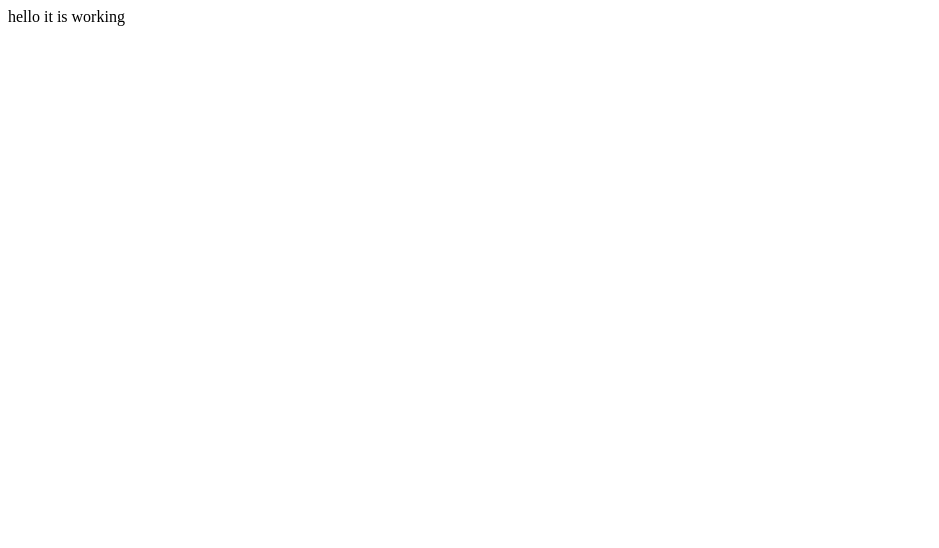
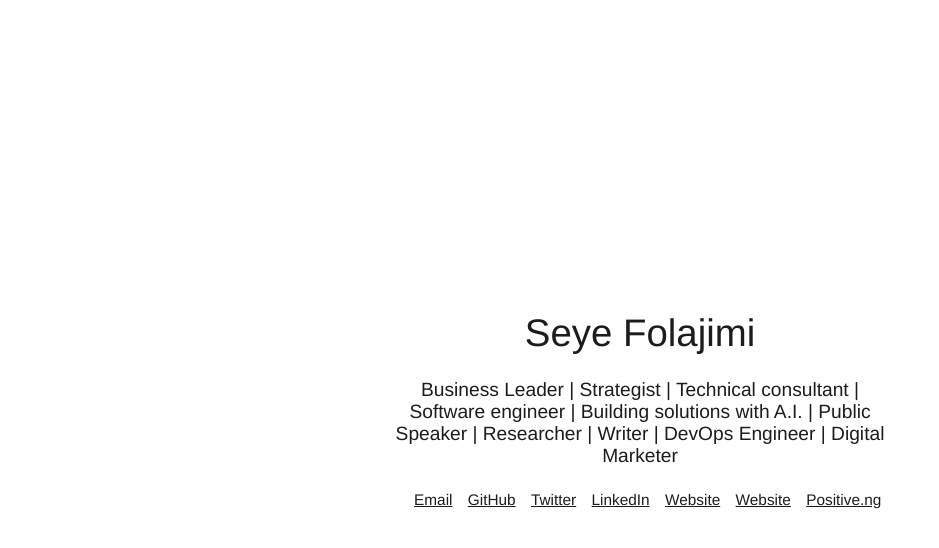
Before and after one commit to jimiejosh/jimiejosh.github.io, a plain HTML site: page index.html in a window 1280 px wide. Shown: the whole page, without its empty margins (0-939 px from the left). Drawn offline with Linux system fonts and the light colour scheme.

Commit message:
Add files via upload

```diff
--- a/index.html
+++ b/index.html
@@ -1 +1,117 @@
-hello it is working
+<!DOCTYPE html>
+<html lang="en-GB">
+
+<head>
+  <meta charset="utf-8">
+  <meta http-equiv="X-UA-Compatible" content="IE=edge,chrome=1">
+  <title>Seye Folajimi</title>
+  <meta name="description" content="Think · Create · Inspire">
+  <meta name="viewport" content="width=device-width">
+  <link rel="apple-touch-icon" sizes="180x180" href="/apple-touch-icon.png">
+  <link rel="icon" type="image/png" sizes="32x32" href="/favicon-32x32.png">
+  <link rel="icon" type="image/png" sizes="16x16" href="/favicon-16x16.png">
+  <link rel="manifest" href="/site.webmanifest">
+  <style type="text/css">
+    * {
+      margin: 0;
+      padding: 0;
+      font-weight: 340;
+    }
+
+    body {
+      height: 100vh;
+      display: flex;
+      font-size: 1.2em;
+      align-items: center;
+      font-family: "Helvetica Neue";
+      flex-direction: column;
+      justify-content: center;
+      text-align: center;
+      padding: 0 15px;
+      color: rgb(28, 28, 30)
+    }
+
+    h1 {
+      margin: 20px 1rem 1.5rem 1rem;
+      font-weight: 500;
+    }
+
+    p {
+      margin-bottom: 1.5rem;
+    }
+
+    ul {
+      display: inline-flex;
+      list-style: none;
+      text-decoration: underline;
+    }
+
+    li {
+      font-size: 0.8em;
+      padding-left: 1em;
+    }
+
+    a {
+      color: inherit;
+      text-decoration: none;
+    }
+
+    a:hover {
+      text-decoration: underline;
+    }
+
+    /* @media (min-width: 320px) and (max-width: 480px) {
+      ul {
+        display: block;
+      }
+
+      li {
+        padding: 0.3em;
+      }
+    } */
+  </style>
+  <!-- Global site tag (gtag.js) - Google Analytics -->
+  <!-- <script async src="https://www.googletagmanager.com/gtag/js?id=UA-122460991-1"></script>
+  <script>
+    window.dataLayer = window.dataLayer || [];
+    function gtag(){dataLayer.push(arguments);}
+    gtag('js', new Date());
+
+    gtag('config', 'UA-122460991-1');
+  </script> -->
+
+</head>
+
+<body>
+  <h1>Seye Folajimi</h1>
+  <div style="max-width: 40%;">
+
+  <p class="description">Business Leader | Strategist | Technical consultant | Software engineer | Building solutions with A.I. | Public Speaker | Researcher | Writer | DevOps Engineer | Digital Marketer</p>
+
+  </div>
+  <ul>
+    <li>
+      <a href="mailto:joshjimie@gmail.com">Email</a>
+    </li>
+    <li>
+      <a href="https://github.com/jimiejosh" target="_blank">GitHub</a>
+    </li>
+    <li>
+      <a href="https://twitter.com/jimiejosh" target="_blank">Twitter</a>
+    </li>
+    <li>
+      <a href="https://www.linkedin.com/in/folajimi-seye-b5516399/" target="_blank">LinkedIn</a>
+    </li>
+    <li>
+      <a href="https://jimiejosh.com" target="_blank">Website</a>
+    </li>
+    <li>
+      <a href="https://jimiejosh.com" target="_blank">Website</a>
+    </li>
+    <li>
+      <a href="https://positive.ng" target="_blank">Positive.ng</a>
+    </li>
+  </ul>
+</body>
+
+</html>
```
Also changed, not shown: android-chrome-192x192.png (added), android-chrome-512x512.png (added), apple-touch-icon.png (added), favicon-16x16.png (added), favicon-32x32.png (added), favicon.ico (added), site.webmanifest (added), 1 other file.
